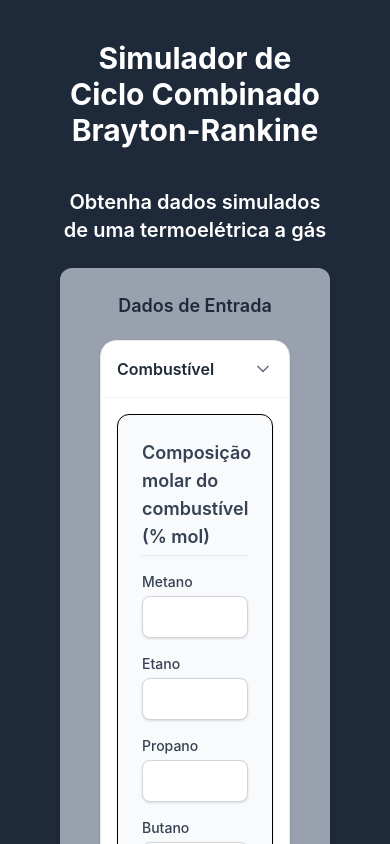
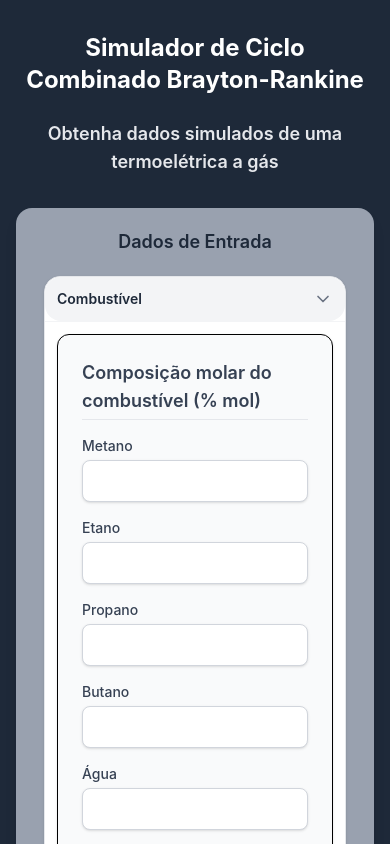
Before and after one commit to murilohborges/cycle-comb-calc-frontend, a React (Vite) app: page / in a window 390 px wide. Shown: the top 844 px of the page. Built offline with nearby package versions, Linux system fonts and the light colour scheme.

Commit message:
correct styles and width responsive

```diff
--- a/src/components/input/InputSection.tsx
+++ b/src/components/input/InputSection.tsx
@@ -30,16 +30,43 @@ export default function InputSection({ data, onChange }: InputSectionProps) {
   ]
 
   return (
-    <section className="space-y-4 p-4">
+    <section
+      className="
+        space-y-5
+        p-2 sm:p-4
+        w-full
+        max-w-md sm:max-w-lg md:max-w-2xl
+        mx-auto
+      "
+    >
       {sections.map(({ title, key, component }) => (
-        <div key={key} className="rounded-2xl border border-gray-200 bg-white shadow-sm">
+        <div
+          key={key}
+          className="
+            rounded-2xl
+            border border-gray-200
+            bg-white
+            shadow-sm
+            transition-all
+            duration-200
+            hover:shadow-md
+          "
+        >
           {/* Cabeçalho do accordion */}
           <button
-            type='button'
+            type="button"
             onClick={() => toggleSection(key)}
-            className="flex w-full items-center justify-between p-4 text-left text-gray-800 font-semibold transition-colors rounded-t-2xl"
+            className="
+              flex w-full items-center justify-between
+              p-3 sm:p-4
+              text-left text-gray-800 font-semibold
+              rounded-2xl
+              bg-gray-100
+              hover:bg-gray-200
+              transition-colors
+            "
           >
-            <span>{title}</span>
+            <span className="text-sm sm:text-base">{title}</span>
             {openSection === key ? (
               <ChevronDown className="h-5 w-5 text-gray-500 transition-transform duration-200" />
             ) : (
@@ -49,11 +76,14 @@ export default function InputSection({ data, onChange }: InputSectionProps) {
 
           {/* Conteúdo expansível */}
           <div
-            className={`transition-all duration-300 overflow-hidden ${
-              openSection === key ? 'max-h-[1000px] opacity-100' : 'max-h-0 opacity-0'
-            }`}
+            className={`
+              transition-all duration-300 ease-in-out overflow-hidden
+              ${openSection === key ? 'max-h-[1000px] opacity-100' : 'max-h-0 opacity-0'}
+            `}
           >
-            <div className="p-4 border-t border-gray-100">{component}</div>
+            <div className="p-3 sm:p-4 border-t border-gray-100">
+              {component}
+            </div>
           </div>
         </div>
       ))}
--- a/src/pages/SimulationPage.tsx
+++ b/src/pages/SimulationPage.tsx
@@ -8,19 +8,16 @@ export default function SimulationPage() {
   const [loading, setLoading] = useState(false)
   const [error, setError] = useState<string | null>(null)
 
-  // Function to update the fields
   const handleChange = (key: string, value: string) => {
     setFormData((prev) => ({ ...prev, [key]: value }))
   }
 
-  // Function to clear all fields
   const handleClear = () => {
     setFormData({})
     setResults(null)
     setError(null)
   }
 
-  // Function to fill in preset values (mock)
   const handlePreset = () => {
     const presetData = {
       methane_molar_fraction_fuel: 90,
@@ -57,7 +54,7 @@ export default function SimulationPage() {
       engine_pump_efficiency: 80,
       power_factor_pump_efficiency: 0.84,
       condenser_operation_pressure: 0.074,
-      range_temperature_cooling_tower: 10
+      range_temperature_cooling_tower: 10,
     }
     setFormData(presetData)
   }
@@ -68,35 +65,30 @@ export default function SimulationPage() {
     setError(null)
     setResults(null)
 
-    // 🔹 Timeout in milliseconds
     const controller = new AbortController()
-    const timeout = setTimeout(() => controller.abort(), 15000) // 15s
+    const timeout = setTimeout(() => controller.abort(), 15000)
 
     try {
       const response = await fetch('https://cycle-comb-calc.onrender.com/simulation', {
         method: 'POST',
         headers: { 'Content-Type': 'application/json' },
         body: JSON.stringify(formData),
-        signal: controller.signal, // <- necessary for the timeout to work
+        signal: controller.signal,
       })
 
       clearTimeout(timeout)
 
-      // 🔸 If the backend returns an error (status >= 400)
       if (!response.ok) {
         let errorMsg = `Error in request (HTTP ${response.status})`
         try {
           const errorData = await response.json()
-          // tries to get the message sent by FastAPI
           errorMsg = errorData.detail || errorData.message || errorMsg
         } catch {
-          // if the backend does not return JSON
           errorMsg = await response.text()
         }
         throw new Error(errorMsg)
       }
 
-      // 🔸 Everything's fine → reads the JSON normally.
       const data = await response.json()
       setResults(data)
     } catch (err: any) {
@@ -112,31 +104,32 @@ export default function SimulationPage() {
   }
 
   return (
-    <main className="min-h-screen bg-gray-800 py-10 px-15">
-      <div className="max-w-7xl mx-auto">
-        <h1 className="text-3xl font-bold text-center mb-10 text-white">
+    <main className="min-h-screen bg-gray-800 py-8 px-4 sm:px-6 md:px-10">
+      <div className="max-w-6xl mx-auto">
+        <h1 className="text-2xl sm:text-3xl font-bold text-center mb-6 text-white">
           Simulador de Ciclo Combinado Brayton-Rankine
         </h1>
-        <h2 className="text-xl font-semibold text-center mb-6 text-white">
+        <h2 className="text-lg sm:text-xl font-semibold text-center mb-8 text-gray-200">
           Obtenha dados simulados de uma termoelétrica a gás
         </h2>
 
         <form onSubmit={handleSubmit}>
-          {/* Responsive 2-column layout */}
-          <div className="grid grid-cols-1 lg:grid-cols-2 gap-8">
+          {/* Layout responsivo */}
+          <div className="grid grid-cols-1 lg:grid-cols-2 gap-6 lg:gap-10">
             {/* Inputs */}
-            <div className="bg-gray-400 rounded-xl shadow-md p-6">
-              <h3 className="text-lg font-semibold mb-1 text-gray-800 text-center">Dados de Entrada</h3>
+            <div className="bg-gray-400 rounded-2xl shadow-lg p-5 sm:p-6 md:p-8 w-full max-w-md sm:max-w-lg md:max-w-none mx-auto">
+              <h3 className="text-lg font-semibold mb-3 text-gray-800 text-center">
+                Dados de Entrada
+              </h3>
+
               <InputSection data={formData} onChange={handleChange} />
 
-
-              {/* 🔹 Botões de ação */}
-              <div className="mt-6 flex flex-col sm:flex-row justify-center gap-4">
+              <div className="mt-6 flex flex-col sm:flex-row justify-center gap-3 sm:gap-4">
                 <button
                   type="submit"
                   disabled={loading}
                   className="px-6 py-2 bg-blue-600 text-white font-medium rounded-lg
-                             hover:bg-blue-700 disabled:bg-blue-400 transition-colors"
+                             hover:bg-blue-700 disabled:bg-blue-400 transition-colors w-full sm:w-auto"
                 >
                   {loading ? 'Aguarde...' : 'Calcular'}
                 </button>
@@ -145,7 +138,7 @@ export default function SimulationPage() {
                   type="button"
                   onClick={handleClear}
                   className="px-6 py-2 bg-gray-600 text-white font-medium rounded-lg
-                             hover:bg-gray-700 transition-colors"
+                             hover:bg-gray-700 transition-colors w-full sm:w-auto"
                 >
                   Limpar
                 </button>
@@ -154,20 +147,19 @@ export default function SimulationPage() {
                   type="button"
                   onClick={handlePreset}
                   className="px-6 py-2 bg-green-600 text-white font-medium rounded-lg
-                             hover:bg-green-700 transition-colors"
+                             hover:bg-green-700 transition-colors w-full sm:w-auto"
                 >
                   Valores padrão
                 </button>
               </div>
 
-              {/* 🔹 Mensagem de erro */}
               {error && (
                 <p className="text-red-600 mt-4 text-center font-medium">{error}</p>
               )}
             </div>
 
             {/* Results */}
-            <div>
+            <div className="w-full max-w-md sm:max-w-lg md:max-w-none mx-auto">
               {results && <ResultCard data={results} />}
             </div>
           </div>
```
